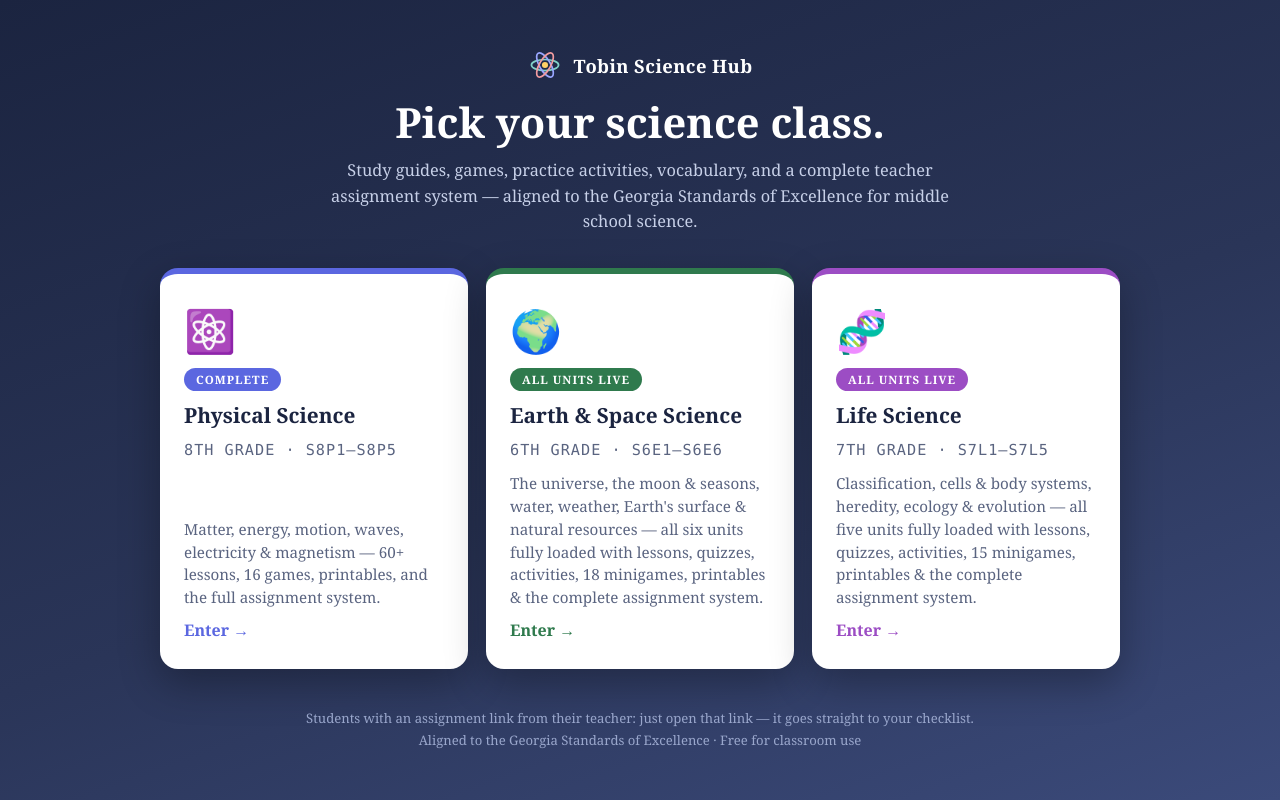
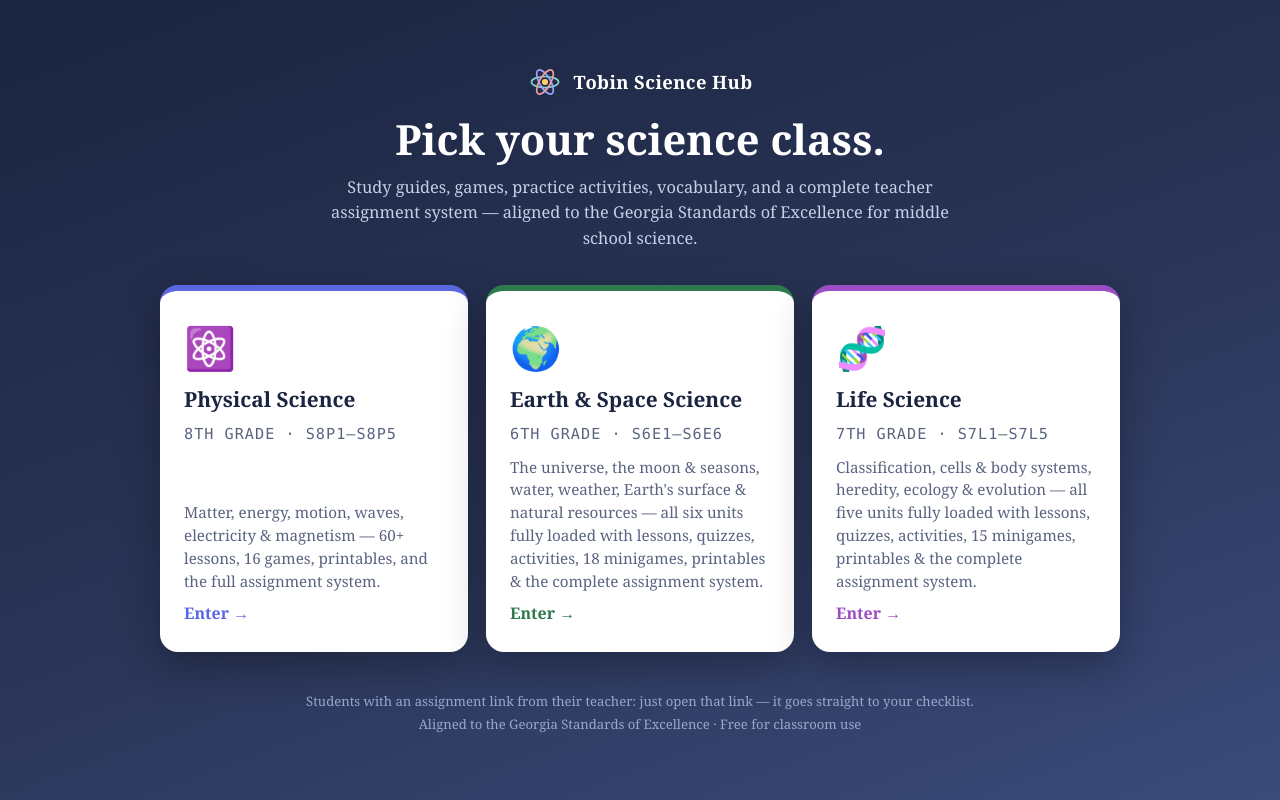
Before and after one commit to Tobin-Science/science-hub, a plain HTML site: page index.html in a window 1280 px wide. Drawn offline with Linux system fonts and the light colour scheme.

Commit message:
Homepage: remove COMPLETE / ALL UNITS LIVE badges - implied now that all three hubs are finished

```diff
--- a/index.html
+++ b/index.html
@@ -39,7 +39,6 @@ h1{font-size:clamp(1.7rem,4.5vw,2.6rem);text-align:center;margin:6px 0 8px}
 <div class="cards">
   <a class="card" style="--tc:#5B67E0" href="physical_science.html">
     <span class="big">⚛️</span>
-    <span class="badge">COMPLETE</span>
     <h2>Physical Science</h2>
     <p class="grades">8TH GRADE · S8P1–S8P5</p>
     <p>Matter, energy, motion, waves, electricity &amp; magnetism — 60+ lessons, 16 games, printables, and the full assignment system.</p>
@@ -47,7 +46,6 @@ h1{font-size:clamp(1.7rem,4.5vw,2.6rem);text-align:center;margin:6px 0 8px}
   </a>
   <a class="card" style="--tc:#2f7a4d" href="earth_science.html">
     <span class="big">🌍</span>
-    <span class="badge">ALL UNITS LIVE</span>
     <h2>Earth &amp; Space Science</h2>
     <p class="grades">6TH GRADE · S6E1–S6E6</p>
     <p>The universe, the moon &amp; seasons, water, weather, Earth's surface &amp; natural resources — all six units fully loaded with lessons, quizzes, activities, 18 minigames, printables &amp; the complete assignment system.</p>
@@ -55,7 +53,6 @@ h1{font-size:clamp(1.7rem,4.5vw,2.6rem);text-align:center;margin:6px 0 8px}
   </a>
   <a class="card" style="--tc:#9C4DC4" href="life_science.html">
     <span class="big">🧬</span>
-    <span class="badge">ALL UNITS LIVE</span>
     <h2>Life Science</h2>
     <p class="grades">7TH GRADE · S7L1–S7L5</p>
     <p>Classification, cells &amp; body systems, heredity, ecology &amp; evolution — all five units fully loaded with lessons, quizzes, activities, 15 minigames, printables &amp; the complete assignment system.</p>
```
